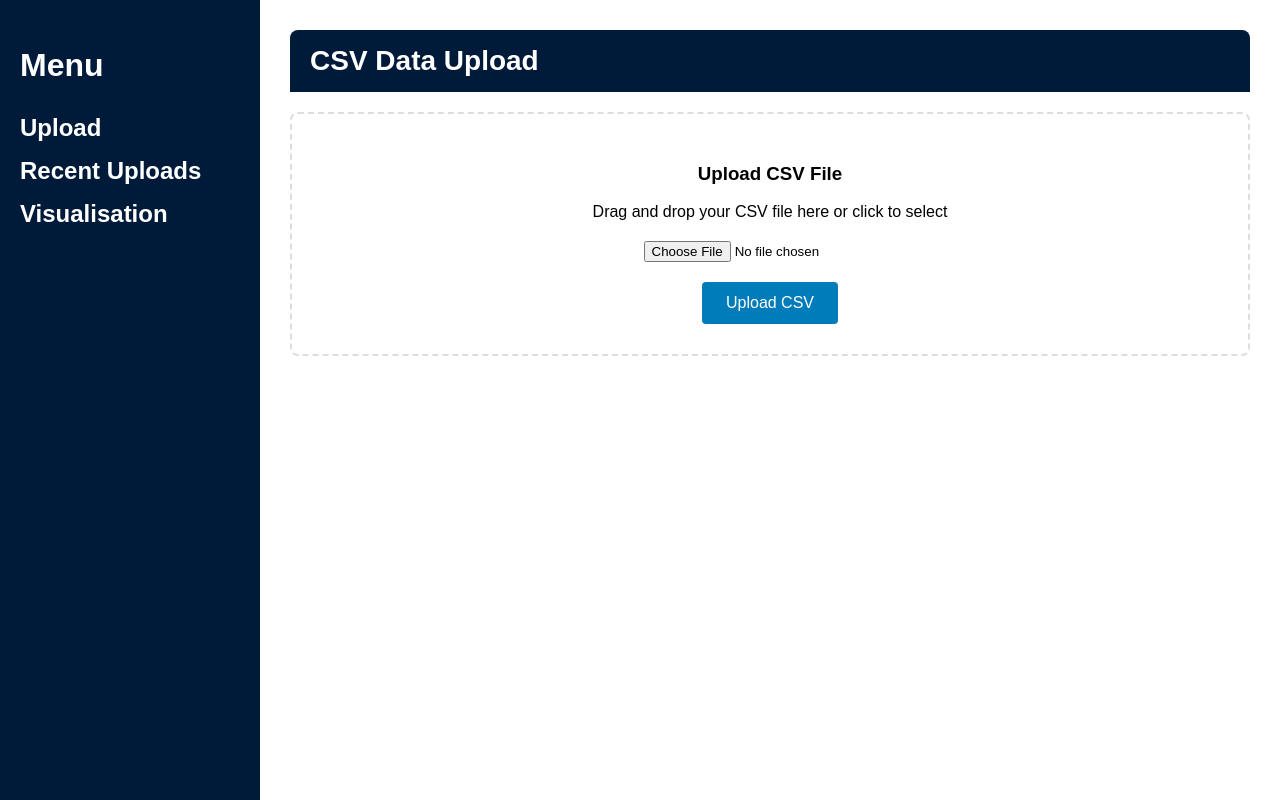
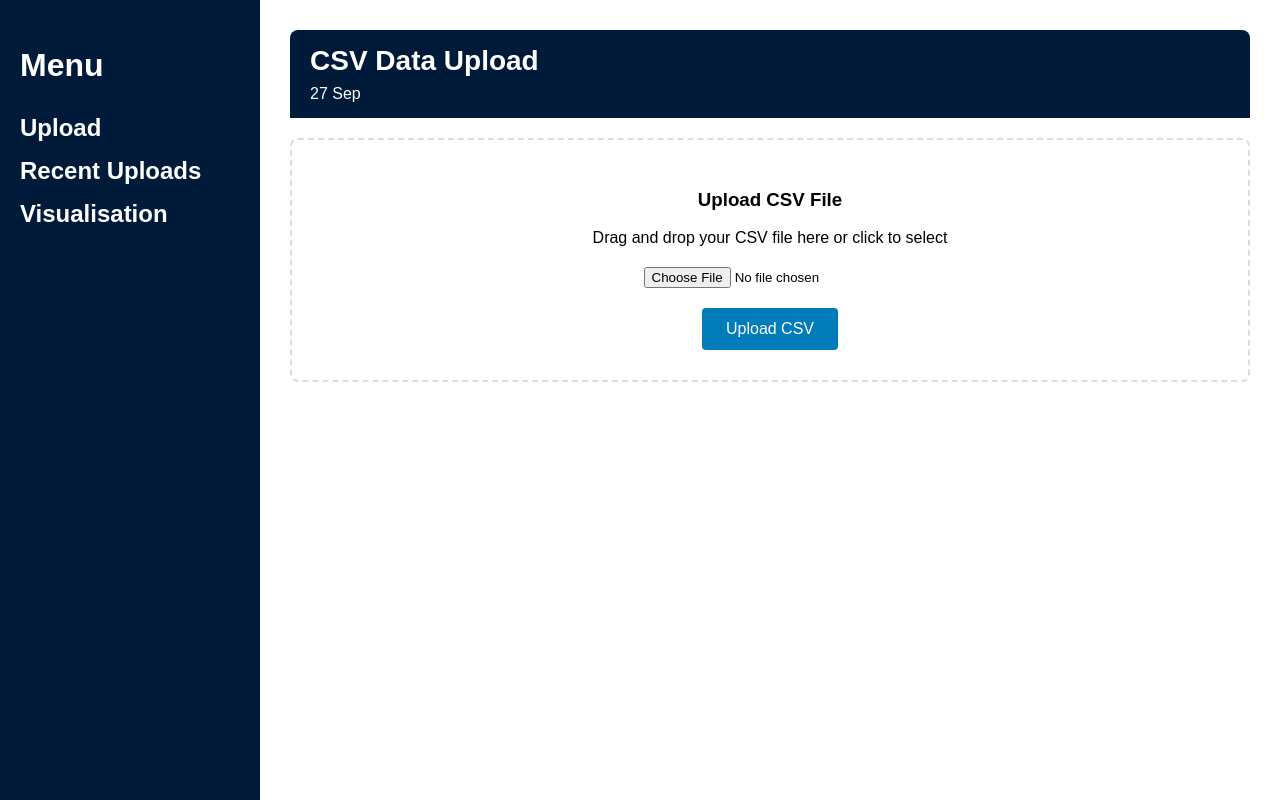
Before and after one commit to XinshenXiangChen/VaasaHackathon2025_SIP, a Django app: page / in a window 1280 px wide. Run offline with Django 5.2, Linux system fonts and the light colour scheme.

Commit message:
Improved webpage

```diff
--- a/vaasaHackathon/graphs/templates/index.html
+++ b/vaasaHackathon/graphs/templates/index.html
@@ -78,6 +78,12 @@
             margin: 0; /* remove default h1 margin inside bar */
             font-size: 28px; /* optional: adjust font size */
         }
+        .title-date {
+            font-size: 16px;
+            color: white;
+            margin-top: 8px; /* space below the title */
+        }
+
 
 
         .upload-form {
@@ -186,6 +192,9 @@
         <div class="container">
             <div class="title-bar">
                 <h1>CSV Data Upload</h1>
+                <div class="title-date">
+                    {% now "j M" %}
+                </div>
             </div>
 
             <!-- Messages -->
```
